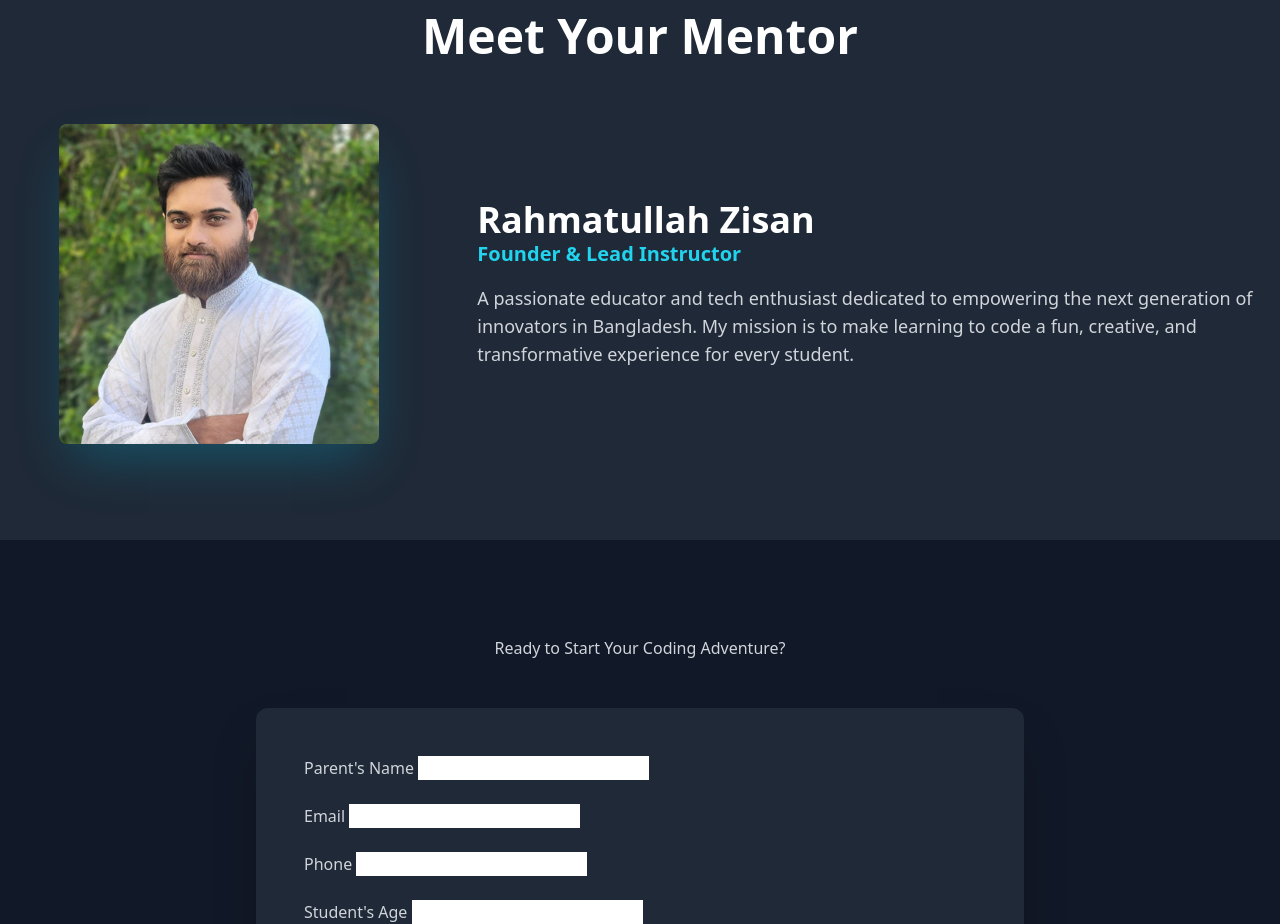
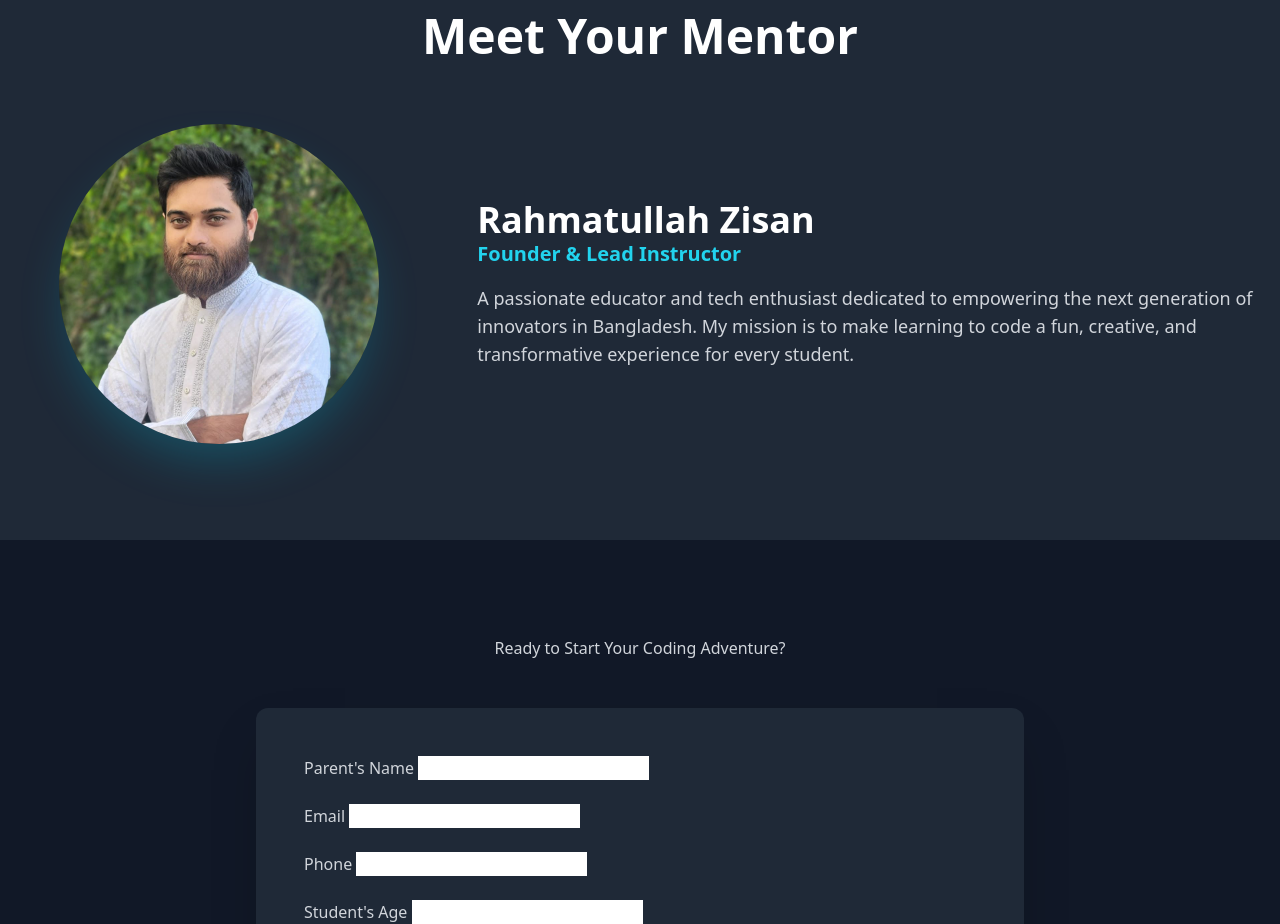
Before and after one commit to rahmatullah-zisan/academy, a plain HTML site: page index.html in a window 1280 px wide. Shown: the part 2980-3904 px from the top of the page. Drawn offline with nearby package versions, Linux system fonts and the light colour scheme.

Commit message:
Update index.html

```diff
--- a/index.html
+++ b/index.html
@@ -261,7 +261,7 @@
                 <div class="flex flex-col md:flex-row items-center justify-center gap-12 md:gap-16">
                     <!-- Left Column: Image -->
                     <div class="md:w-1/3" data-aos="fade-right" data-aos-duration="800">
-                        <img src="zisan profile.jpg" alt="Founder Rahmatullah Zisan" class="rounded-lg shadow-2xl shadow-cyan-500/30 w-64 h-64 md:w-80 md:h-80 mx-auto object-cover">
+                        <img src="zisan profile.jpg" alt="Founder Rahmatullah Zisan" class="rounded-full shadow-2xl shadow-cyan-500/30 w-64 h-64 md:w-80 md:h-80 mx-auto object-cover">
                     </div>
                     <!-- Right Column: Details -->
                     <div class="md:w-2/3 text-center md:text-left" data-aos="fade-left" data-aos-duration="800">
```
